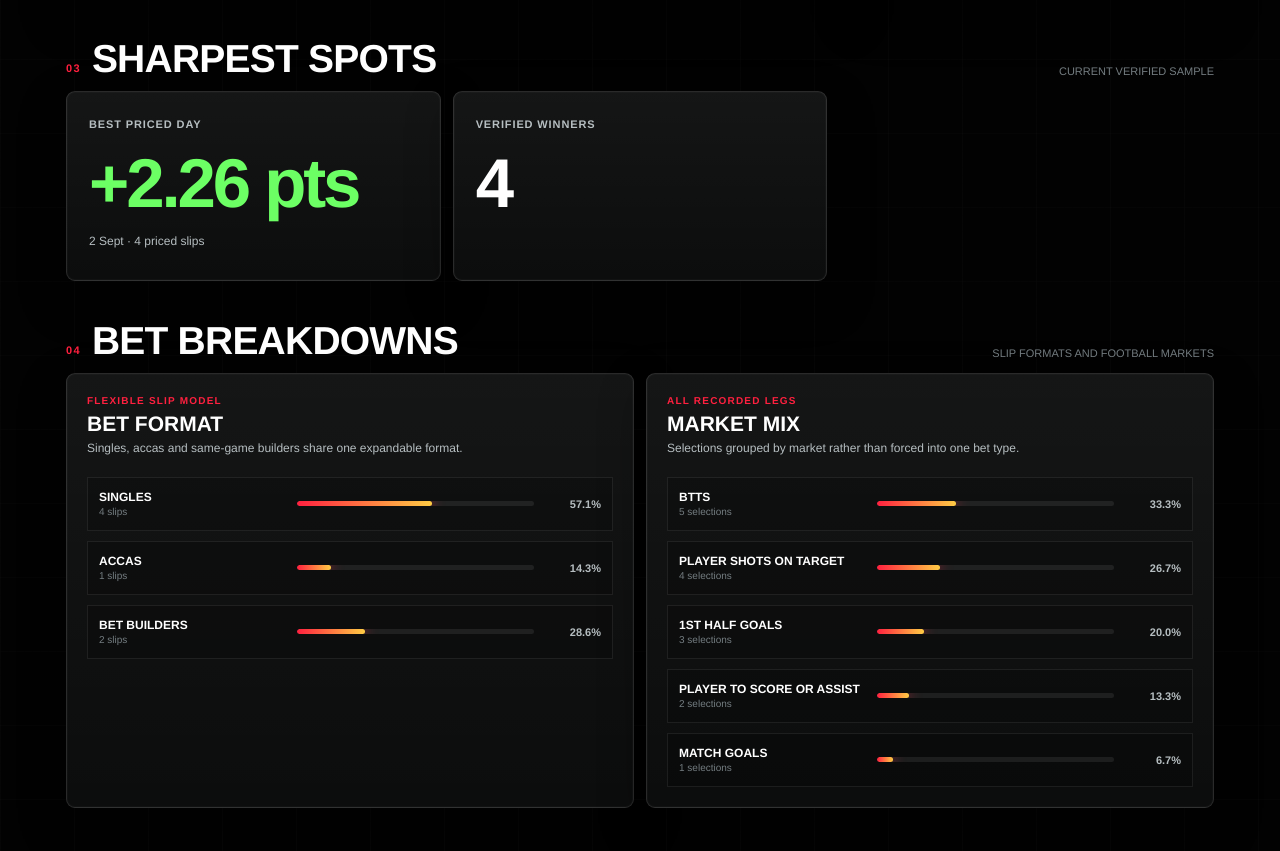
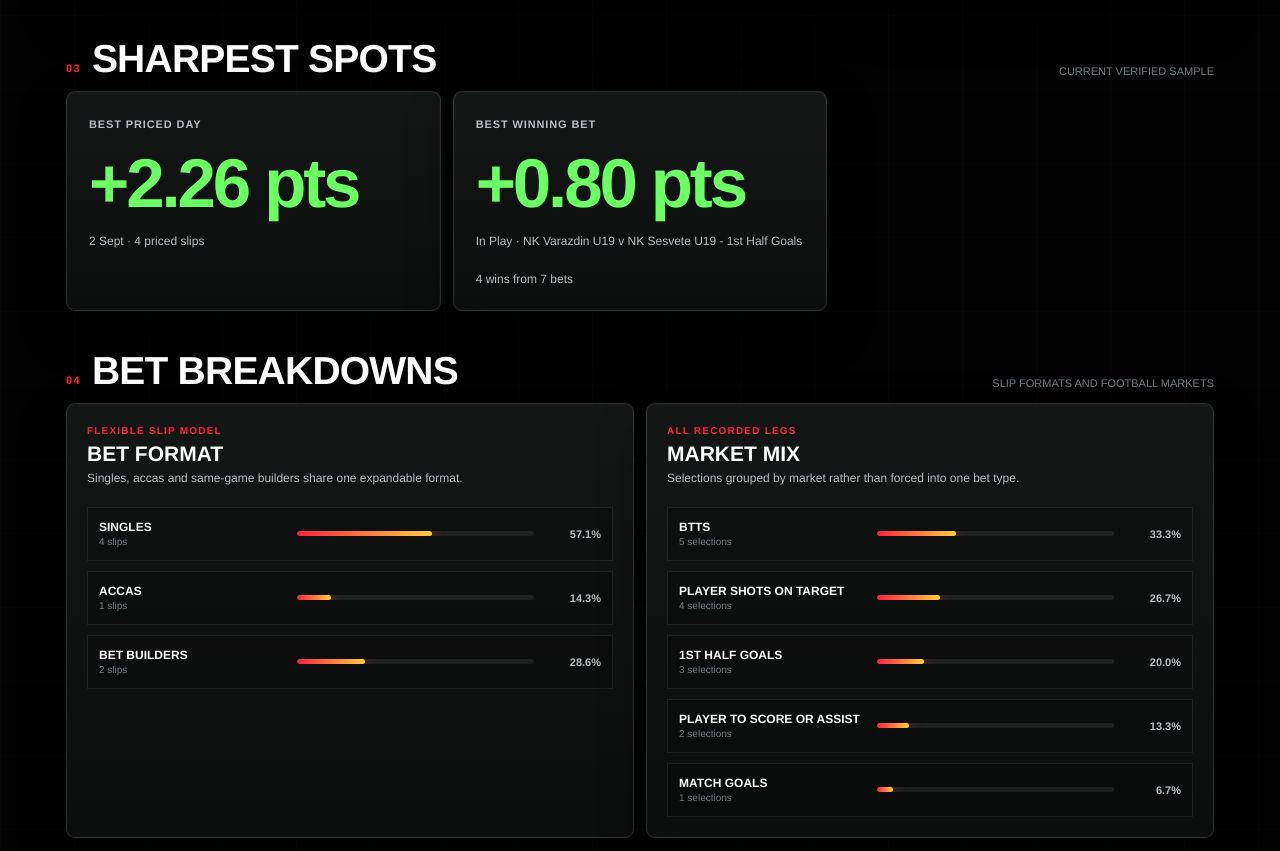
Before and after one commit to clawderek09-blip/tts-football-dashboard, a Next.js app: page / in a window 1280 px wide. Shown: the part 1509-2360 px from the top of the page. Built offline with nearby package versions, Linux system fonts and the light colour scheme; a web font is replaced by a local one.

Commit message:
Show best winning football bet

```diff
--- a/components/FootballDashboard.jsx
+++ b/components/FootballDashboard.jsx
@@ -299,6 +299,9 @@ export default function FootballDashboard({ meta, slips }) {
     { name: "Bet Builders", count: slips.filter((slip) => slip.type === "builder").length },
   ];
   const bestDay = [...metrics.daily].sort((a, b) => b.plPts - a.plPts)[0];
+  const bestWinningSlip = [...slips]
+    .filter((slip) => slip.result === "won" && slipPnl(slip) !== null)
+    .sort((a, b) => slipPnl(b) - slipPnl(a))[0];
   const wonDegrees = metrics.settled
     ? (metrics.wins / metrics.settled) * 360
     : 0;
@@ -479,8 +482,20 @@ export default function FootballDashboard({ meta, slips }) {
           </p>
         </article>
         <article className="proof-card">
-          <span>Verified winners</span>
-          <strong>{metrics.settled ? metrics.wins : "—"}</strong>
+          <span>Best winning bet</span>
+          <strong className={bestWinningSlip ? "positive" : undefined}>
+            {bestWinningSlip ? signedPoints(slipPnl(bestWinningSlip)) : "—"}
+          </strong>
+          <p>
+            {bestWinningSlip
+              ? `${titleCase(bestWinningSlip.timing === "in-play" ? "in-play" : bestWinningSlip.type)} · ${bestWinningSlip.title}`
+              : "No winning bets yet."}
+          </p>
+          <p>
+            {metrics.slips
+              ? `${metrics.wins} wins from ${metrics.slips} bets`
+              : "Wins will update as bets settle."}
+          </p>
         </article>
       </section>
 
```
